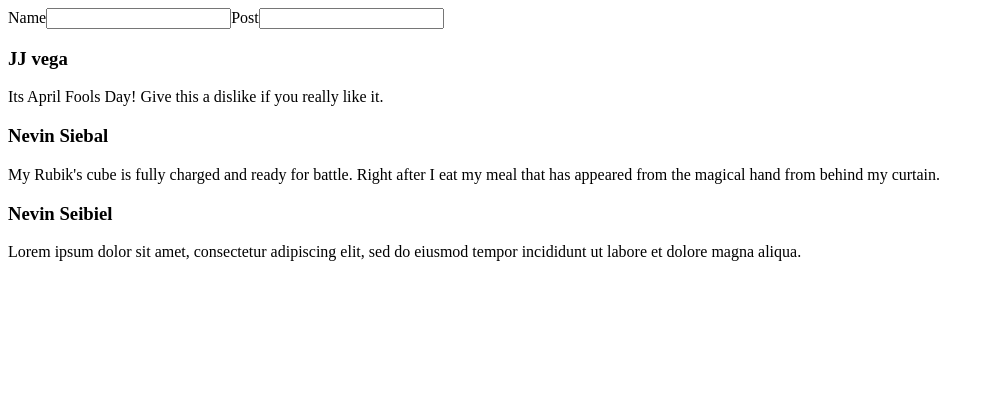
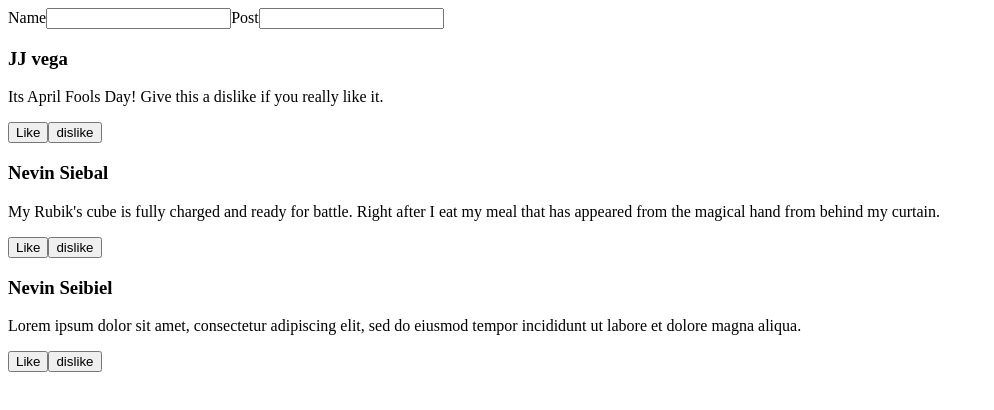
Before and after one commit to Shyned/SocialFeed, a React (Create React App) app: page / in a window 1280 px wide. Shown: the top 410 px of the page, without its empty margins (0-994 px from the left). Built offline with nearby package versions, Linux system fonts and the light colour scheme.

Commit message:
made like and dislike button as place holders for thumbs up and down

```diff
--- a/src/Components/DisplayWall/DisplayWall.jsx
+++ b/src/Components/DisplayWall/DisplayWall.jsx
@@ -12,6 +12,9 @@ const DisplayWall= (props) => {
         <       div>
                     <h3>{el.name}</h3>
                     <p>{el.entry}</p>
+                    <button>Like</button>
+                    <button>dislike</button>
+
                 </div>
             );
        })}
```
